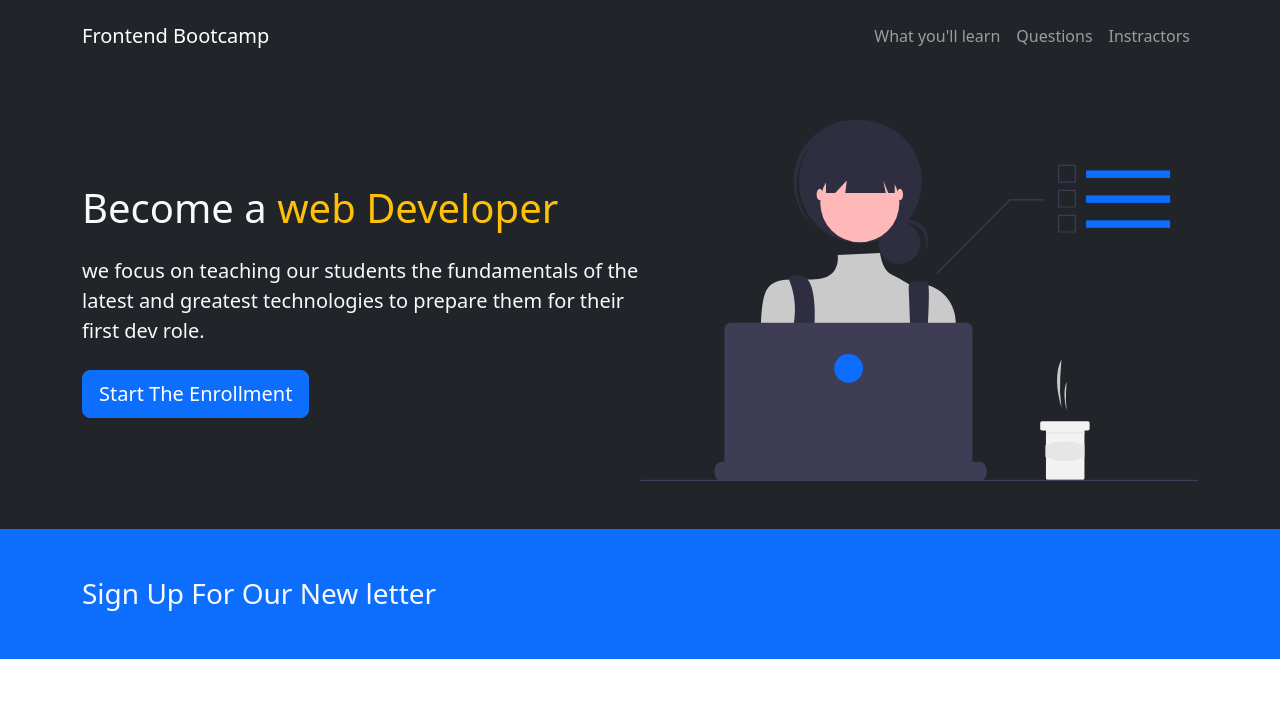
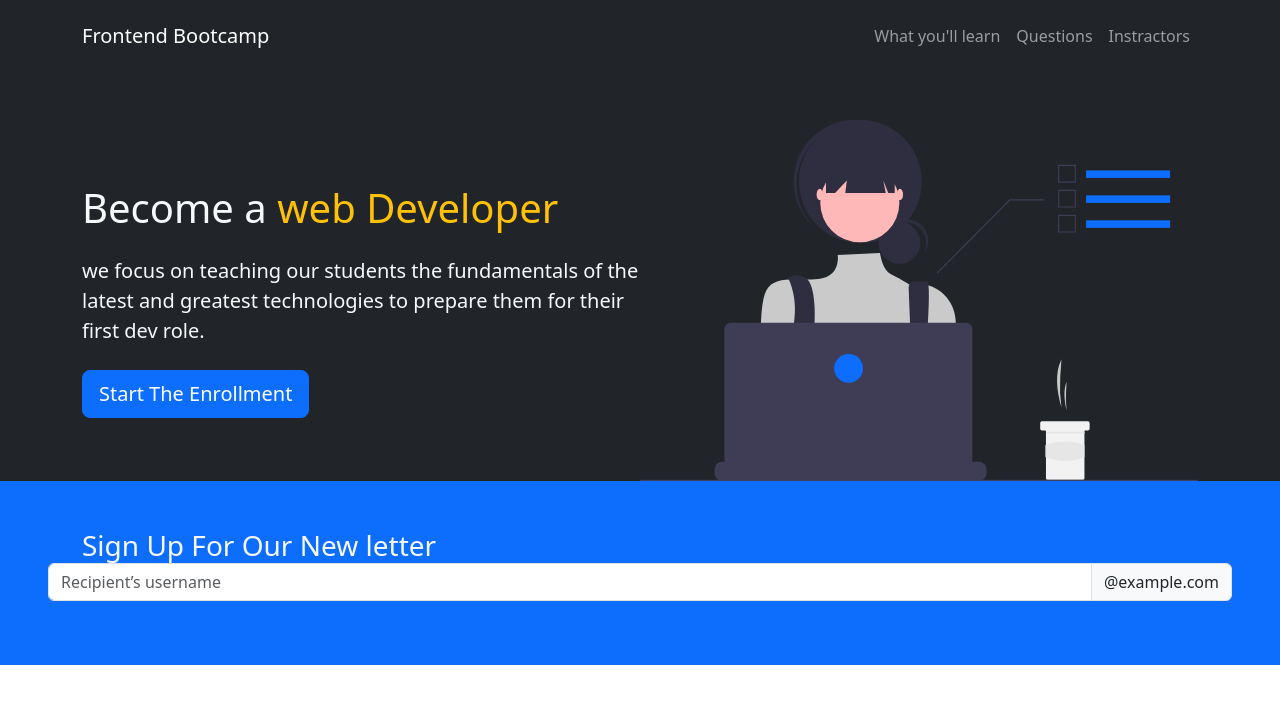
Before and after one commit to abrahamkifleT/bootstrap_login, a React (Create React App) app: page / in a window 1280 px wide. Shown: the top 704 px of the page. Built offline with nearby package versions, Linux system fonts and the light colour scheme.

Commit message:
Add input group for newsletter signup in showcase section

```diff
--- a/src/App.js
+++ b/src/App.js
@@ -44,7 +44,7 @@ function App() {
       </nav>
 
       {/* Showcase */}
-      <section className="bg-dark text-light p-5 text-center text-sm-start">
+      <section className="bg-dark text-light p-5 p-lg-0 pt-lg-5 text-center text-sm-start">
         <div className="container">
           <div className="d-sm-flex align-items-center justify-content-between">
             <div>
@@ -77,6 +77,19 @@ function App() {
             <h3 className="mb-3 mb-md-0">Sign Up For Our New letter</h3>
           </div>
         </div>
+
+        <div class="input-group mb-3">
+          <input
+            type="text"
+            class="form-control"
+            placeholder="Recipient’s username"
+            aria-label="Recipient’s username"
+            aria-describedby="basic-addon2"
+          />
+          <span class="input-group-text" id="basic-addon2">
+            @example.com
+          </span>
+        </div>
       </section>
     </div>
   );
```
